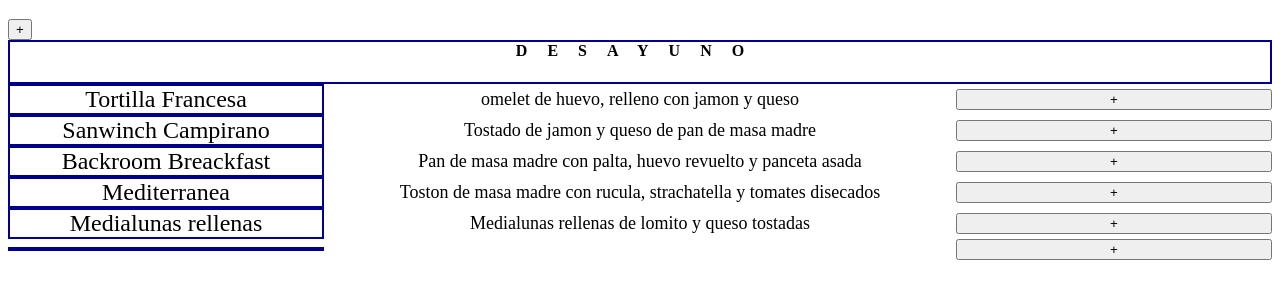
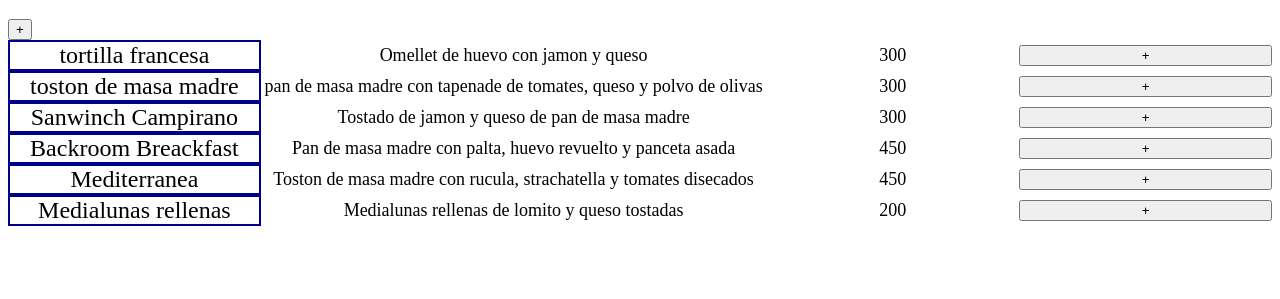
Before and after one commit to adriandileo/javaScript, a plain HTML site: page index.html in a window 1280 px wide. Shown: the part 61-360 px from the top of the page. Drawn offline with Linux system fonts and the light colour scheme.

Commit message:
me salio carajo

```diff
--- a/css/style.css
+++ b/css/style.css
@@ -6,7 +6,7 @@
 
 #menu{
     display: grid;
-    grid-template-columns:repeat(4,25%);
+    grid-template-columns:repeat(5,20%);
     grid-template-areas:
     "titulo1"
     "id"
@@ -43,8 +43,15 @@
     font-weight: 500;
     font-size: large;
 }
+.precio{
+    grid-area: producto;
+    grid-column: 4;
+    grid-row: auto;
+    font-weight: 500;
+    font-size: large;
+}
 .pedido{
     grid-area: pedido;
-    grid-column: 4;
+    grid-column: 5;
     grid-row: auto;
 }
--- a/index.html
+++ b/index.html
@@ -14,30 +14,30 @@
         <button id="agregar">+</button>
     </header>
     <section id="menu">
-        <div id="titulo1" class="titulo1">DESAYUNO</div>
-        <!-- <div id="img"><img src="" alt=""></div> -->
-        <div id="id" class="id">Tortilla Francesa</div>
-        <div id="producto" class="producto">omelet de huevo, relleno con jamon y queso</div>
+        <!-- <div class="titulo1">DESAYUNO</div>
+        <div  class="id">Tortilla Francesa</div>
+        <div class="producto">omelet de huevo, relleno con jamon y queso</div>
         <button id="pedido" class="pedido">+</button>
-        <div id="id" class="id">Sanwinch Campirano</div>
-        <div id="producto" class="producto">Tostado de jamon y queso de pan de masa madre</div>
+        <div  class="id">Sanwinch Campirano</div>
+        <div  class="producto">Tostado de jamon y queso de pan de masa madre</div>
         <button id="pedido" class="pedido">+</button>
-        <div id="id" class="id">Backroom Breackfast</div>
-        <div id="producto" class="producto">Pan de masa madre con palta, huevo revuelto y panceta asada</div>
+        <div  class="id">Backroom Breackfast</div>
+        <div  class="producto">Pan de masa madre con palta, huevo revuelto y panceta asada</div>
         <button id="pedido" class="pedido">+</button>
-        <div id="id" class="id">Mediterranea</div>
-        <div id="producto" class="producto">Toston de masa madre con rucula, strachatella y tomates disecados</div>
+        <div  class="id">Mediterranea</div>
+        <div  class="producto">Toston de masa madre con rucula, strachatella y tomates disecados</div>
         <button id="pedido" class="pedido">+</button>
-        <div id="id" class="id">Medialunas rellenas</div>
-        <div id="producto" class="producto">Medialunas rellenas de lomito y queso tostadas</div>
+        <div  class="id">Medialunas rellenas</div>
+        <div  class="producto">Medialunas rellenas de lomito y queso tostadas</div>
         <button id="pedido" class="pedido">+</button>
-        <div id="id" class="id"></div>
-        <div id="producto" class="producto" ></div>
-        <button id="pedido" class="pedido">+</button>
+        <div  class="id"></div>
+        <div class="producto" ></div>
+        <button id="pedido" class="pedido">+</button> -->
 
     </section>
 
     <footer></footer>
     <script src="./js/final.js"></script>
+
 </body>
 </html>
--- a/js/final.js
+++ b/js/final.js
@@ -9,9 +9,11 @@ class Comida {
         this.precio=precio
      }
      precioIva(){
-         precio= (precio+(precio*0,21))
+        this.precio= (this.precio+(this.precio*0,21))
+
      }
 }
+
 //boton!!!
 let agregar = document.getElementById("agregar")
 agregar.onclick= () => comida.push (new Comida (
@@ -20,32 +22,49 @@ agregar.onclick= () => comida.push (new Comida (
     +prompt("ingrese precio")));
 
 //resultado
-let comida=[{
-    nombre: "tortilla francesa",descripcion: "Omellet de huevo con jamon y queso", precio: 200},
-    {nombre:"toston de masa madre", descripcion:"pan de masa madre con tapenade de tomates, queso y polvo de olivas", precio:300}]
+let comida=[
+    {nombre: "tortilla francesa",descripcion: "Omellet de huevo con jamon y queso", precio: 300},
+    {nombre:"toston de masa madre", descripcion:"pan de masa madre con tapenade de tomates, queso y polvo de olivas", precio:300},
+    {nombre:"Sanwinch Campirano",descripcion:"Tostado de jamon y queso de pan de masa madre",precio:300},
+    {nombre:"Backroom Breackfast",descripcion:"Pan de masa madre con palta, huevo revuelto y panceta asada",precio:450},
+    {nombre:"Mediterranea",descripcion:"Toston de masa madre con rucula, strachatella y tomates disecados",precio:450},
+    {nombre:"Medialunas rellenas",descripcion:"Medialunas rellenas de lomito y queso tostadas",precio:200}
+    // {nombre:"",descripcion:"",precio:},
+    // {nombre:"",descripcion:"",precio:},
+    // {nombre:"",descripcion:"",precio:},
+]
 console.log(comida)
 console.dir(comida)
 
 let id = document.getElementById("id")
 let producto = document.getElementById("producto")
 let pedido = document.getElementById("pedido")
-
 const guardarLocal = (clave,valor) => { localStorage.setItem(clave, valor) };
 
-for (const comida1 of comida){
-    guardarLocal(comida1,JSON.stringify(comida))
-    console.log(comida1)
+for (const comida2 of comida){
+    guardarLocal(comida2.nombre,JSON.stringify(comida2))
+    console.log(comida2)
+    let contenedor = document.createElement("div")
+    contenedor.className="id"
+    contenedor.innerHTML= comida2.nombre
+    document.body,menu.appendChild(contenedor)
+    let contenedor2 = document.createElement("div")
+    contenedor2.className="producto"
+    contenedor2.innerHTML= comida2.descripcion
+    document.body,menu.appendChild(contenedor2)
+    let contenedor3 = document.createElement("div")
+    contenedor3.className="precio"
+    contenedor3.innerHTML= comida2.precio
+    document.body,menu.appendChild(contenedor3)
+    let btn=document.createElement("button")
+    btn.className="pedido"
+    btn.id=comida2.nombre
+    btn.innerHTML="+"
+    document.body,menu.appendChild(btn)
 
-    localStorage.setItem(id,comida1.nombre)
-    let id1 = localStorage.getItem(id)
-    console.log(id1)
-    localStorage.setItem(producto,comida1.descripcion)
-    let descripcion1=localStorage.getItem(producto)
-    console.log(descripcion1)
-    // localStorage.setItem(valor,comida1.precio)
-    // let valor1=localStorage.getItem(valor)
-    // console.log(valor1)
+
 }
+
 let pedido1 = []
 let buttonPedido = document.getElementById("pedido")
 // buttonPedido.onclick = () => pedido.push ()
```
